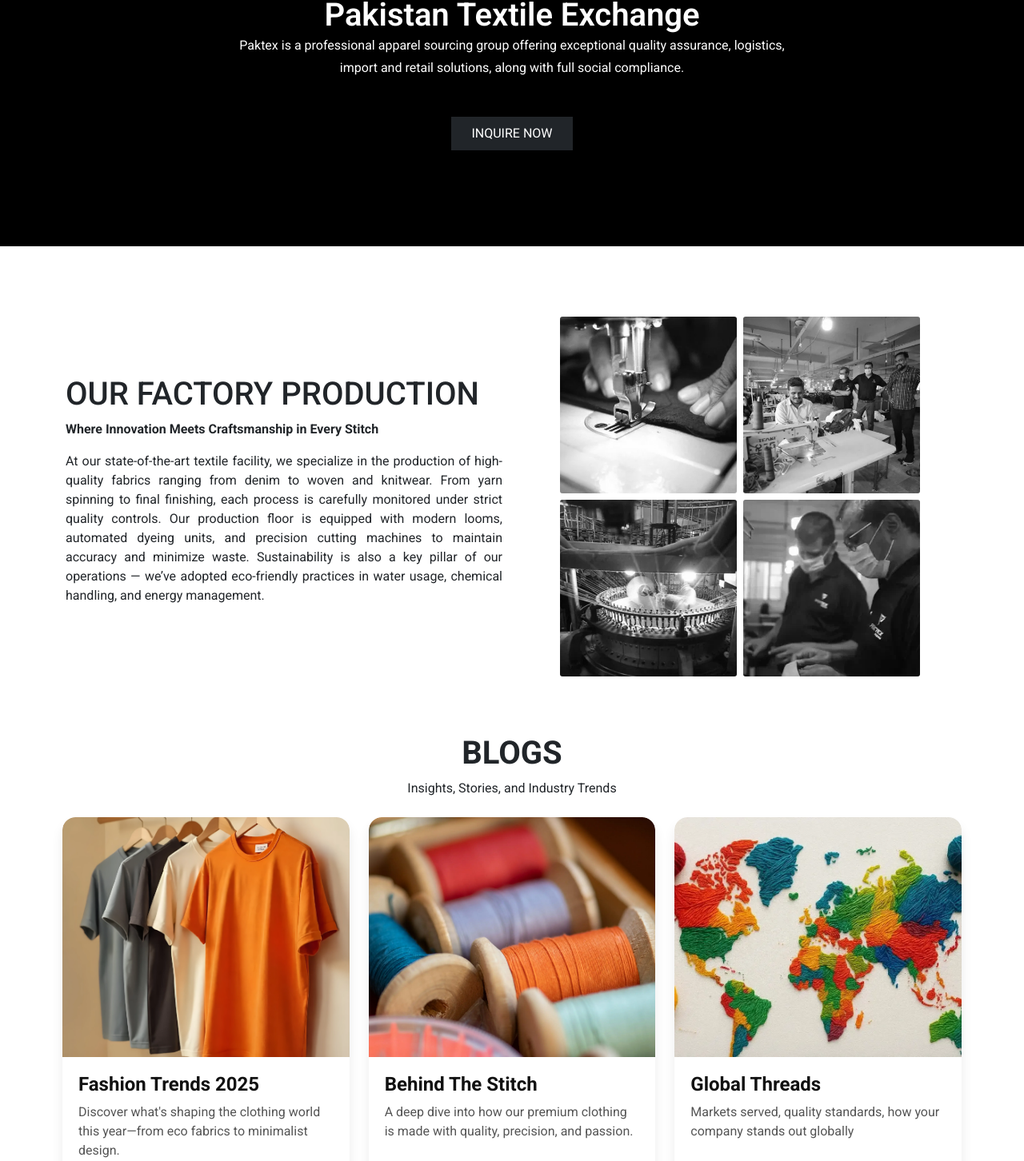
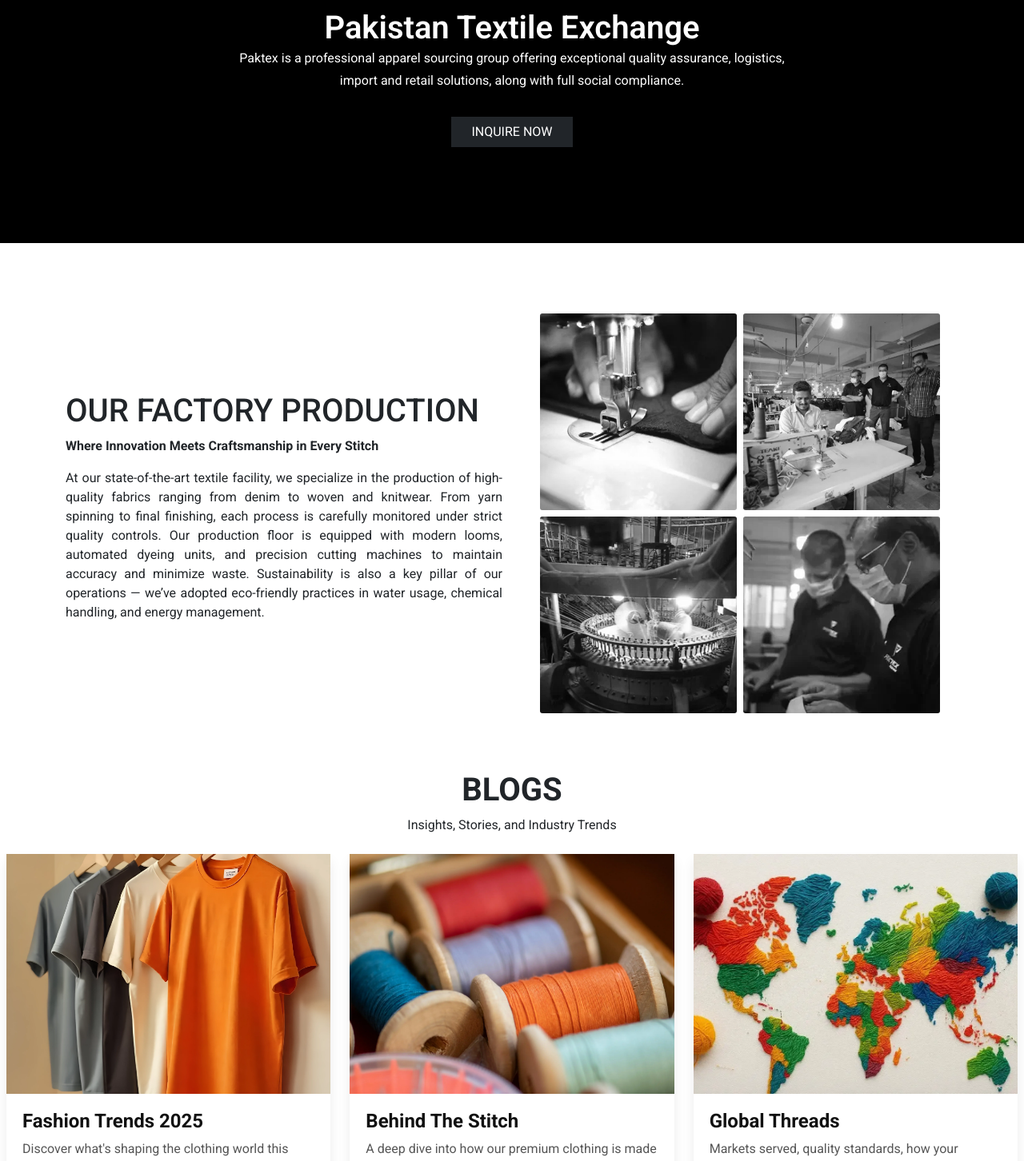
Before and after one commit to Zeeshanprojects/PTX-2, a React (Create React App) app in the folder PTX-2/ptx-2/: page / in a window 1280 px wide. Shown: the part 2144-3596 px from the top of the page at 80% size. Built offline with nearby package versions, Linux system fonts and the light colour scheme.

Commit message:
code updated

```diff
--- a/PTX-2/ptx-2/src/Pages/Home.jsx
+++ b/PTX-2/ptx-2/src/Pages/Home.jsx
@@ -296,15 +296,15 @@ const handleSubmit = async (e) => {
         viewport={{ once: true, amount: 0.4 }}
       >
         <p className="card-subtitle">WHO WE ARE?</p>
-        <h1 className="card-title">Pakistan Textile Exchange</h1>
-        <p className="card-description">
+        <h1 className="card-title mt-3">Pakistan Textile Exchange</h1>
+        <p className="card-description ">
           Paktex is a professional apparel sourcing group offering exceptional
           quality assurance, logistics, import and retail solutions, along with
           full social compliance.
         </p>
 
         <Link to="/inquireform">
-          <button type="button" className="btn btn-dark px-4 py-2 mt-3">
+          <button type="button" className="btn btn-dark px-4 ">
             INQUIRE NOW
           </button>
         </Link>
@@ -376,7 +376,7 @@ const handleSubmit = async (e) => {
         <p>Insights, Stories, and Industry Trends</p>
       </div>
 
-      <div className="container blog-section p-2">
+      <div className="container-fluid blog-section p-2">
         <div className="row g-4">
           {/* Blog Card 1 */}
           <motion.div
--- a/PTX-2/ptx-2/src/Pages/Home.style.css
+++ b/PTX-2/ptx-2/src/Pages/Home.style.css
@@ -5,7 +5,7 @@ body {
   display: grid;
   grid-template-columns: repeat(2, 1fr);
   gap: 8px;
-  max-width: 450px;
+  max-width: 500px;
   margin: 0 auto;
   padding: 0;
 }
@@ -164,7 +164,7 @@ body {
   line-height: 1.4;
 }
 .blog-box {
-  border-radius: 16px;
+  /* border-radius: 16px; */
   overflow: hidden;
   box-shadow: 0 10px 15px rgba(0, 0, 0, 0.08);
   transition: transform 0.3s ease, box-shadow 0.3s ease;
@@ -175,13 +175,13 @@ body {
 }
 
 .blog-box:hover {
-  transform: translateY(-8px);
+  transform: translateY(-2px);
   box-shadow: 0 20px 25px rgba(0, 0, 0, 0.1);
 }
 
 .blog-img-wrapper {
   overflow: hidden;
-  border-radius: 16px 16px 0 0;
+
 }
 
 .blog-img {
@@ -222,7 +222,7 @@ body {
   display: flex;
   flex-direction: column;
   justify-content: center;
-  border-radius: 16px;
+
   text-align: center;
   box-shadow: 0 8px 20px rgba(0, 0, 0, 0.1);
 }
```
